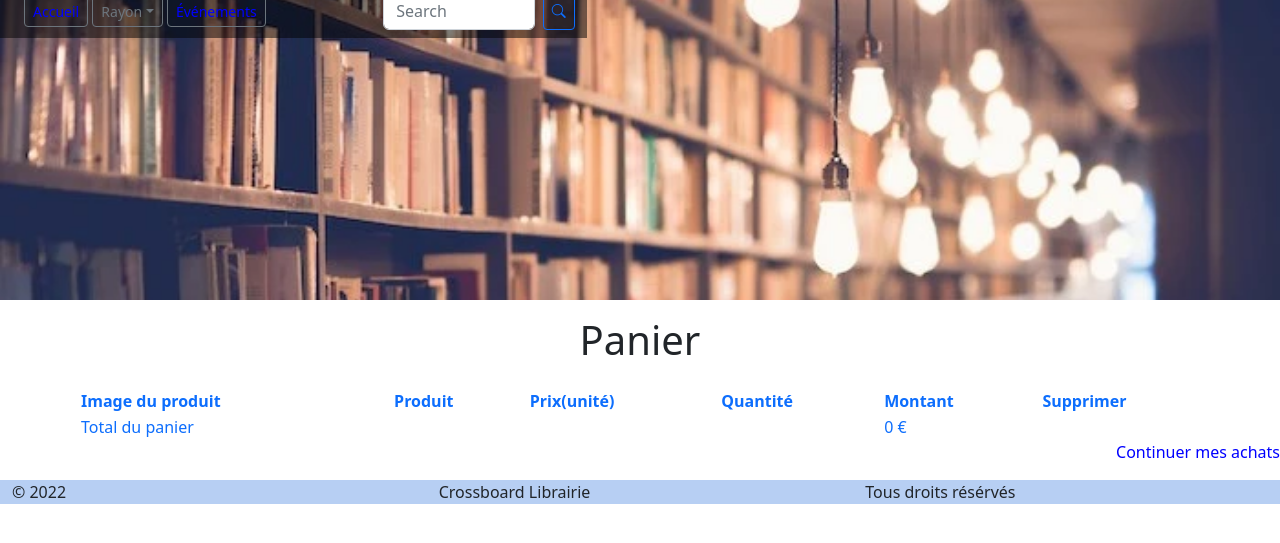
After one commit to Arielle243/CrossboardLibrairie.github.io, a Symfony app: template templates/home/validation_panier.html.twig in a window 1280 px wide. The commit adds this page. Shown: the top 543 px of the page. Run offline with Twig, Linux system fonts and the light colour scheme; the template is opened without the code that fills it, so the values that code supplies are empty; some libraries are stand-ins or nearby versions.

Commit message:
modification du panier

```diff
--- a/config/services.yaml
+++ b/config/services.yaml
@@ -4,8 +4,8 @@
 # Put parameters here that don't need to change on each machine where the app is deployed
 # https://symfony.com/doc/current/best_practices.html#use-parameters-for-application-configuration
 parameters:
-   upload_directory: '%kernel.project_dir%/public/upload/images/users'
-   product_directory: '%kernel.project_dir%/public/products'
+   upload_directory: '%kernel.project_dir%/public/upload/images/users/'
+   product_directory: '%kernel.project_dir%/public/products/'
 
 
 
--- a/public/css/home.css
+++ b/public/css/home.css
@@ -12,41 +12,21 @@ html, body {
     position:relative;
     padding-bottom:100px;   /* Hauteur du pied de page */
  }
+
+ header{
+    background-color:#b7cff3 ;
+    height: 5%;
+ }
 /*-----------------HEADER------------------------------*/
-.site_login{
-    background-color:#434445;
-    padding:15px;
-}
+/*-----------------------------------------------------------------------------------------*/
 
-
-.menu_home{
-    margin-left:50em;
-
-}
-
-.logo{
-    margin-right:37em;
-
-}
-
-.connect{
-    margin-left:92em;
-    border: 1px solid black;
-    border-radius: 12px;
-    color: white;
-    padding: 10px;
-    background-color: #8e9092;
+.menu{
+display: flex;
+flex-direction: row;
+gap: 30%;
 
 
 }
-.login_menu{
-    display:flex;
-    flex-direction: row;
-    justify-content: flex-end;
-    gap:3%;
-    list-style: none;
-}
-
 a{
     text-decoration: none;
     color:blue;
--- a/src/Form/ValidatePanierType.php
+++ b/src/Form/CheckoutPanierType.php
@@ -13,7 +13,7 @@ use Symfony\Component\Form\Extension\Core\Type\SubmitType;
  * ici nous allons créer un formulaire constitué d'un bouton unique qui permettra de valider le panier
  */
 
-class ValidatePanierType extends AbstractType
+class CheckoutPanierType extends AbstractType
 {
     public function buildForm(FormBuilderInterface $builder, array $options): void
     {
--- a/templates/home/single_product.html.twig
+++ b/templates/home/single_product.html.twig
@@ -45,20 +45,17 @@
                                     {% else %}
 
                                     <p class="text-danger">Temporairement en rupture de stock</p>
+
                             {% endif %}
 
                     </div>
-
-
                         <div class="resume">
                             {# pour supprimer les balises on ajoute raw #}
-
                             <h6>Description</h6>
                                 <p>{{ product.excerpt | raw }}</p>
 
 
                     <div class="caracteristique">
-
                         <table class="caracteristique">
 
                             <tr colspan=2>
--- /dev/null
+++ b/templates/home/validation_panier.html.twig
@@ -0,0 +1,77 @@
+{% extends 'base.html.twig' %}
+
+{% block title %}Panier{% endblock %}
+
+{% block body %}
+      <h1 class="text-center p-3">Panier</h1>
+
+        <table class="table_panier">
+            <thead>
+                <tr class="text-primary">
+                    <th>Image du produit</th>
+                    <th>Produit</th>
+                    <th>Prix(unité)</th>
+                    <th>Quantité</th>
+                    <th>Montant</th>
+                    <th>Supprimer</th>
+                </tr>
+            </thead>
+
+            <tbody>
+
+                {# on créé un compteur qui permettra de calculer le montant du panier #}
+                {% set montantTotal = 0 %}
+                {% for lignecommande in panier.lignecommandes %}
+
+                    {# on affiche les propriétés désirées #}
+                        <tr>{# on affiche l'image du produit#}
+                            <td class="image">
+                                <img src="{{ asset('/products/' ~  lignecommande.product.featuredImage )}}"
+                                alt="image du produit" width="60">
+                            </td>
+                            <td>{{ lignecommande.product.title }}</td>
+                            <td>{{  lignecommande.product.price / 100 }} €</td>
+                                {# en TWIG il est possible de multiplier, additionner, soustraire ou diviser les    propriétés     entre   elles si leur type s'y prète (integer ou float) #}
+                            <td>{# bouton pour ajouter une unité dans quantité dans une ligne de commande #}
+                                <a  class="btn-outline-warning"
+                                href="{{ path('home-lignecommande_remove', {'id': lignecommande.id}) }}"><i class="bi bi-dash-square"></i></a>
+                                {{ lignecommande.quantite }}
+                                    {# bouton pour retirer une unité quantite dans une ligne de commande #}
+                                <a  class="btn-outline-success" href="{{ path('home-lignecommande_add', {'id': lignecommande.id}) }}"><i class="bi bi-plus-square"></i></a>
+                            </td>
+                            <td>{{ lignecommande.quantite * lignecommande.product.price / 100 }} € </td>
+
+                                {# formulaire pour supprimer une ligne de commande #}
+                                {# {{ include('lignecommande/_delete_form.html.twig') }}#}
+                            <td><form method="post"
+                                    action="{{ path('home-lignecommande_delete', {'id': lignecommande.id}) }}"
+                                    onsubmit="return confirm('Are you sure you want to delete this product?');">
+                                    <input type="hidden" name="_token"
+                                    value="{{ csrf_token('delete' ~ lignecommande.id) }}"><button class="btn    btn-outline-danger"><i class="bi bi-x-square"></i></button>
+                                </form>
+                            </td>
+
+                                {# à chaque tour de boucle, càd pour chaque ligne de commande, on incrémente le compteur    avec le montant de cette ligne #}
+                                {% set montantTotal = montantTotal + (lignecommande.quantite * lignecommande.product.price) / 100 %}
+                        </tr>
+
+                {% endfor %}
+            </tbody>
+
+            <tfoot>
+                <tr class="text-primary">
+                    <td colspan="4">Total du panier</td>
+                    {# maintenant on peut afficher le compteur qui contient le montant total, on pourrait aussi lui appliquer un traitement pour une remise ou calculer la tva... #}
+                    <td>{{ montantTotal }} €</td>
+                </tr>
+            </tfoot>
+        </table>
+
+        <p class="text-end"><a href="{{ path('home-product') }}">Continuer mes achats</a></p>
+            {# <form method="post" action="{{ path('panier_delete', {'id': panier.id}) }}" #}
+            {#     onsubmit="return confirm('Are you sure you want to delete this product?');"> #}
+            {#     <input type="hidden" name="_token" value="{{ csrf_token('delete' ~ panier.id) }}"> #}
+            {#     <button class="btn btn-outline-danger">Supprimer le panier</button> #}
+            {# </form>           #}
+            {# ici on affiche le formulaire qui est constitué d'un bouton unique qui servira à valider le panier #}
+{% endblock %}
--- a/templates/partials/header.html.twig
+++ b/templates/partials/header.html.twig
@@ -4,40 +4,60 @@
 {% endblock %}
 
 
+
 <header>
-        <ul class="login_menu">
-                <li class="logo"><a href="{{ path ('home-index') }}"><img  class="logo"src="{{ asset('upload/images/mesImages/logo3.png')}}" alt="logo du site" width="100"></li></a>
+
+    <ul class="nav">
+        <li>
+            <div>
                 <li>
 
-                           {% if app.user %}
-                <button type="button" class="btn btn-secondary"><a  href="{{ path('home-panier') }}"><i class="bi bi-basket"></i></a><span class="badge text-bg-secondary">4</span>
-                </button></li>
+                </li>
+            </div>
+        </li>
+    </ul>
 
 
-                <div class="nav-item dropdown">
-                    <button class="btn btn-secondary dropdown-toggle" type="button" data-bs-toggle="dropdown" aria-expanded="false">
-                    <i class="bi bi-person-circle"></i></button>
 
-                    <ul class="dropdown-menu text-small shadow" style="background-color:#5c636a; ">
+   {#  <div class="menu"> #}
+   {#      <div class="menu_logo"> #}
+   {#      <p class="logo"><a href="{{ path ('home-index') }}"> #}
+   {#          <img  class="logo"src="{{ asset('upload/images/mesImages/logobgb.png')}}"  #}
+   {#          alt="logo du site" width="100"></a> #}
+   {#      </p> #}
+   {#      </div> #}
 
-                        <li class="nav-item"><a  class="nav-link" href="{{ path('app_user', { 'firstname': app.user.firstname }) }}">Mon compte
-                            <i class="bibi-person-lines-fill"></i></a></li>
+   {#  <div class="menu_down"> #}
+   {#      {% if app.user %} #}
+   {#              <div class="cart"> #}
+   {#              <button type="button" class="btn btn-secondary"><a  href="{{ path('home-panier') }}"> #}
+   {#                  <i class="bi bi-basket"></i></a><span class="badge text-bg-secondary">4</span> #}
+   {#              </button> #}
+   {#               #}
+   {#                  <div class="nav-item dropdown"> #}
+   {#                      <button class="btn btn-secondary dropdown-toggle" type="button" data-bs-toggle="dropdown"   aria-expanded="false"><i class="bi  #}{# bi-person-circle"></i></button> #}
+   {#                          <ul class="dropdown-menu text-small shadow" style="background-color:#5c636a; "> #}
+   {#                       #}
+   {#                              <li class="nav-item"><a  class="nav-link" href="{{ path('app_user', { 'firstname': app.user.firstname }) }}">Mon compte<i  #}{# class="bibi-person-lines-fill"></i></a></li> #}
+   {#                              {# <img  class="logo"src="{{ asset('upload/images/users/'  ~  app.user.picture)}}" > #}
 
-                            <li class="nav-item"><a class="nav-link" href="{{ path('app_logout') }}">Déconnexion<i class="bi bi-lock"></i></a></li>
-                                {%  if is_granted('ROLE_ADMIN') %}
-                                        <li class="nav-item"><a class="nav-link" href="{{ path('admin') }}">Administration<i class="bi bi-lock"></i></a></li>
-                                {% endif %}
-                    </ul>
-                    {% else %}
+   {#                              <li class="nav-item"><a class="nav-link" href="{{ path('app_logout') }}">Déconnexion</a></li> #}
+   {#                              {%  if is_granted('ROLE_ADMIN') %} #}
+   {#                                  <li class="nav-item"><a class="nav-link" href="{{ path('admin') }}">Administration<i class="bi  bi-list"></i></a></li> #}
+   {#                              {% endif %} #}
+   {#                          </ul>  #}
+   {#                             #}
+   {#                      {% else %} #}
 
-                            <li><a  class="connect" href="{{ path('app_login') }}"><i class="bi bi-person"></i></a></li>
+   {#                              <li><a  class="connect" href="{{ path('app_login') }}"><i class="bi bi-person"></i></a></li> #}
 
+   {#               </div>          #}
+   {#                  </div>    #}
+   {#                  #}
+   {#      {% endif %} #}
 
-                </div>
-            </ul>
-        {% endif %}
-
-    </div>
+   {#  </div> #}
+   {#       #}
 </header>
 
 <div class="banner">
@@ -48,11 +68,13 @@
                 <button class="navbar-toggler" type="button" data-bs-toggle="collapse" data-bs-target="#navbarSupportedContent"
                     aria-controls="navbarSupportedContent" aria-expanded="false" aria-label="Toggle navigation"><span class="navbar-toggler-icon"></span>
                 </button>
+
+
                 <div class="collapse navbar-collapse" id="navbarSupportedContent">
                         <form class="container">
                         <div class="menu_home">
                            <button class="btn btn-sm btn-outline-secondary" type="button"><a href="{{ path ('home-index') }}">Accueil</a></button>
-                           <button class="btn btn-sm btn-outline-secondary" type="button"><a class="nav-link dropdown-toggle" href="#" role="button"            data-bs-toggle="dropdown" aria-expanded="false">Rayon</a>
+                           <button class="btn btn-sm btn-outline-secondary" type="button"><a class="nav-link dropdown-toggle" href="#" role="button" data-bs-toggle="dropdown" aria-expanded="false">Rayon</a>
                            <ul class="dropdown-menu">
                                 <li><a class="dropdown-item" href="#">Littérature</a></li>
                                 <li><a class="dropdown-item" href="#">Jeunesse</a></li>
```
Also changed, not shown: src/Controller/Client/RegistrationController.php (+18 -3 lines), src/Controller/Home/HomeController.php (+27 -9 lines), src/Controller/PanierController.php (deleted, +0 -75 lines), templates/home/checkout_panier.html.twig (added, +91 -0 lines), templates/home/panier.html.twig (deleted, +0 -83 lines), templates/lignecommande/edit.html.twig (deleted, +0 -13 lines), public/upload/images/mesImages/logobgb.png (added), templates/registration/register.html.twig (renamed from templates/client/registration/register.html.twig). Lines whose indentation alone changed are shown as unchanged.
